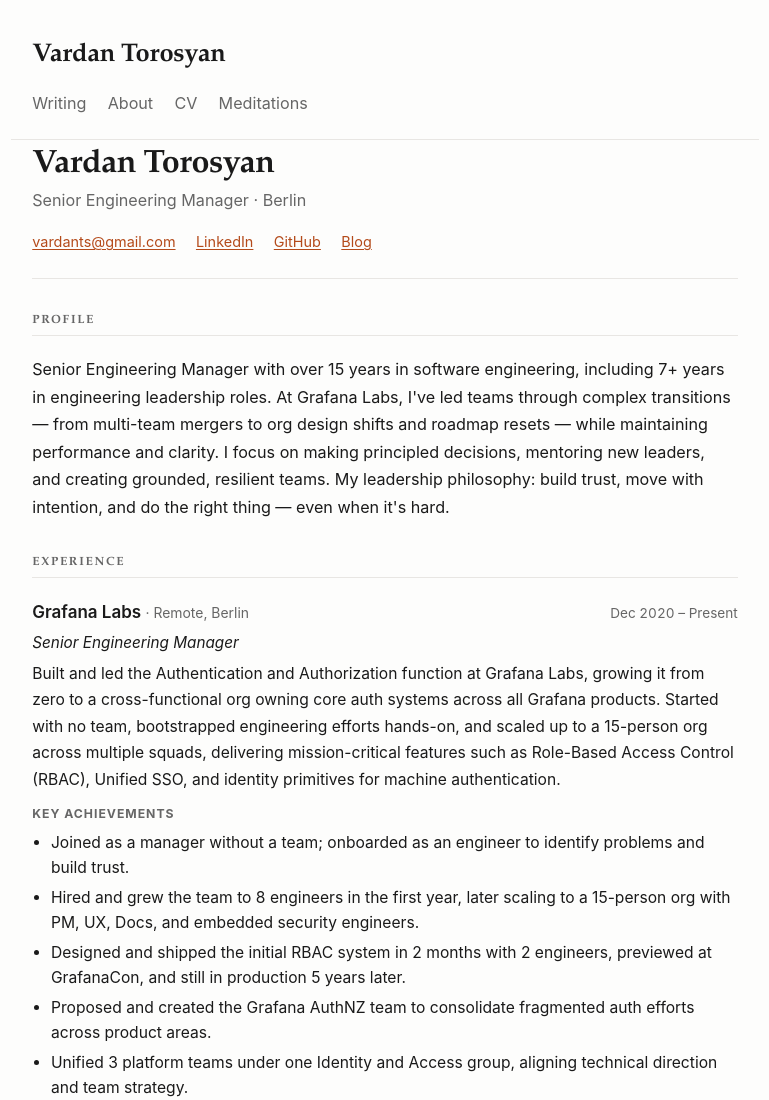
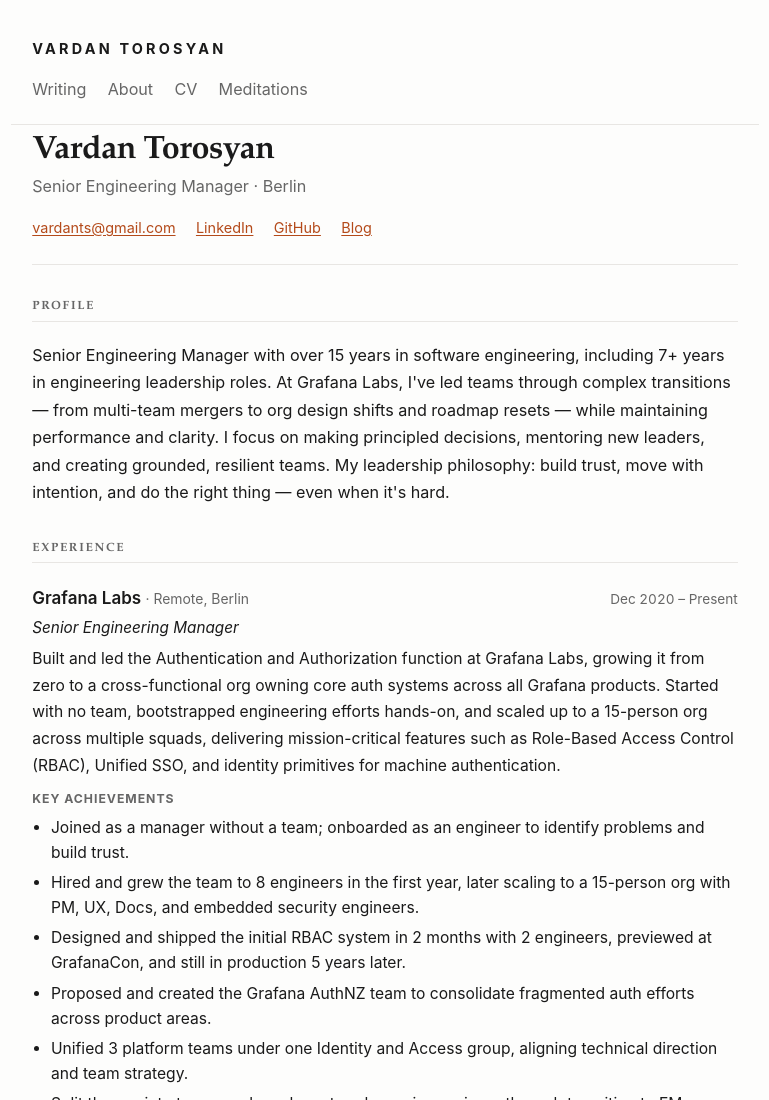
Before and after one commit to vtorosyan/vtorosyan.github.io, an Astro site: page /cv in a window 1280 px wide. Shown: the top 1100 px of the page, without its empty margins (255-1024 px from the left). Built offline with nearby package versions, Linux system fonts and the light colour scheme; Astro itself is replaced by a stand-in of ours.

Commit message:
Masthead as uppercase tracked nameplate
Switch the site title from serif display to small, uppercase, tracked
sans — a different visual register from page titles so it reads as a
nameplate rather than a heading.

Co-Authored-By: Claude Opus 4.7 (1M context) <noreply@anthropic.com>

```diff
--- a/src/styles/global.css
+++ b/src/styles/global.css
@@ -74,10 +74,11 @@ header.site-header {
 }
 
 header.site-header .site-title {
-  font-family: var(--serif);
-  font-size: 1.5rem;
-  font-weight: 600;
-  letter-spacing: -0.01em;
+  font-family: -apple-system, BlinkMacSystemFont, system-ui, sans-serif;
+  font-size: 0.85rem;
+  font-weight: 700;
+  letter-spacing: 0.22em;
+  text-transform: uppercase;
   color: var(--fg);
   text-decoration: none;
   display: inline-block;
```
